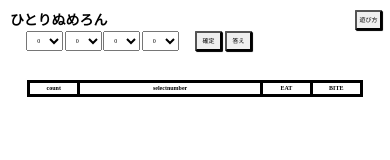
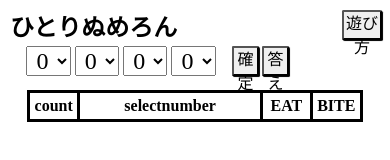
Before and after one commit to zapon-program/hitori-numeron, a plain HTML site: page index.html in a window 390 px wide. Drawn offline with Linux system fonts and the light colour scheme.

Commit message:
commit4.
スマホ版を見やすくしました。

```diff
--- a/numeron.css
+++ b/numeron.css
@@ -96,21 +96,22 @@ table,td,th{
 }
 @media screen and (max-width: 500px) {
     *{
-        font-size: 0.5em;
+        font-size: 1em;
     }
     h1{
-        font-size: 7em;
+        font-size: 1.5em;
     }
     body{
         margin: 5% 7%;
     }
     header{
-        height: 60px;
+        height: 80px;
         padding: 10px;
     }
     #rule{
         top: 10px;
         right: 5px;
+        width: 40px;
     }
     #rule_container{
         width: 100%;
@@ -122,7 +123,7 @@ table,td,th{
     }
     button{
         width: 27px;
-        height: 20px;
+        height: 30px;
         margin: 0 3px 0 0;
         top: -10%;
         padding: 0;
@@ -147,15 +148,15 @@ table,td,th{
         margin: 0;
     }
     form{
-        width: 50%;
+        width: 60%;
         height: 50%;
     }
     select{
         width: 20%;
-        height: 20px;
+        height: 30px;
     }
     table{
-        top: 60px;
+        top: 70px;
     }
     tbody tr{
         height: auto;
```
